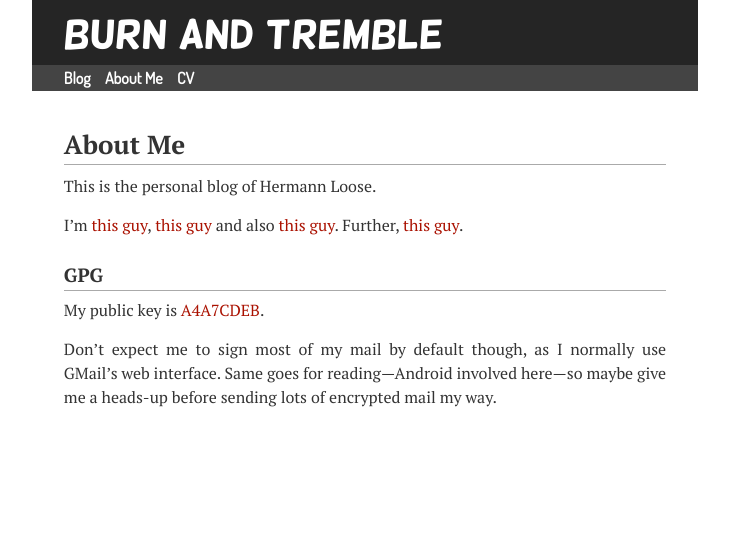
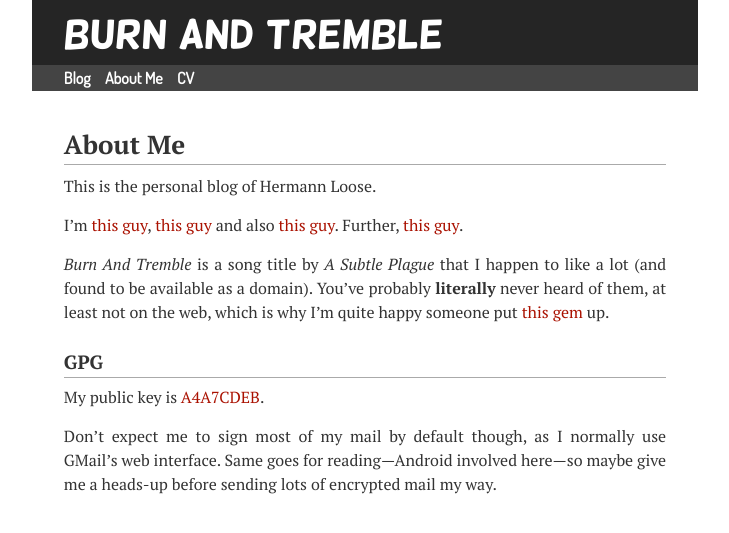
Before and after one commit to hermannloose/hermannloose.github.com, a Jekyll site: the page built from about.md, in a window 1280 px wide. Shown: the top 533 px of the page, without its empty margins (275-1004 px from the left). Built offline with Jekyll 4.4.1, drawn with Linux system fonts in a browser that asks for light colours.

Commit message:
Add reference to A Subtle Plague to about page.

```diff
--- a/about.md
+++ b/about.md
@@ -16,6 +16,11 @@ guy](https://twitter.com/hermannloose) and also [this
 guy](https://facebook.com/hermannloose). Further, [this
 guy](https://plus.google.com/u/0/107980417360832836385/posts).
 
+*Burn And Tremble* is a song title by *A Subtle Plague* that I happen to like
+a lot (and found to be available as a domain).  You've probably **literally**
+never heard of them, at least not on the web, which is why I'm quite happy
+someone put [this gem](http://www.youtube.com/watch?v=H47HrF0a2_o#t=0m15s) up.
+
 ### GPG
 My public key is [A4A7CDEB](http://pgp.mit.edu:11371/pks/lookup?op=vindex&search=0x1DBAC963A4A7CDEB).
 
```
